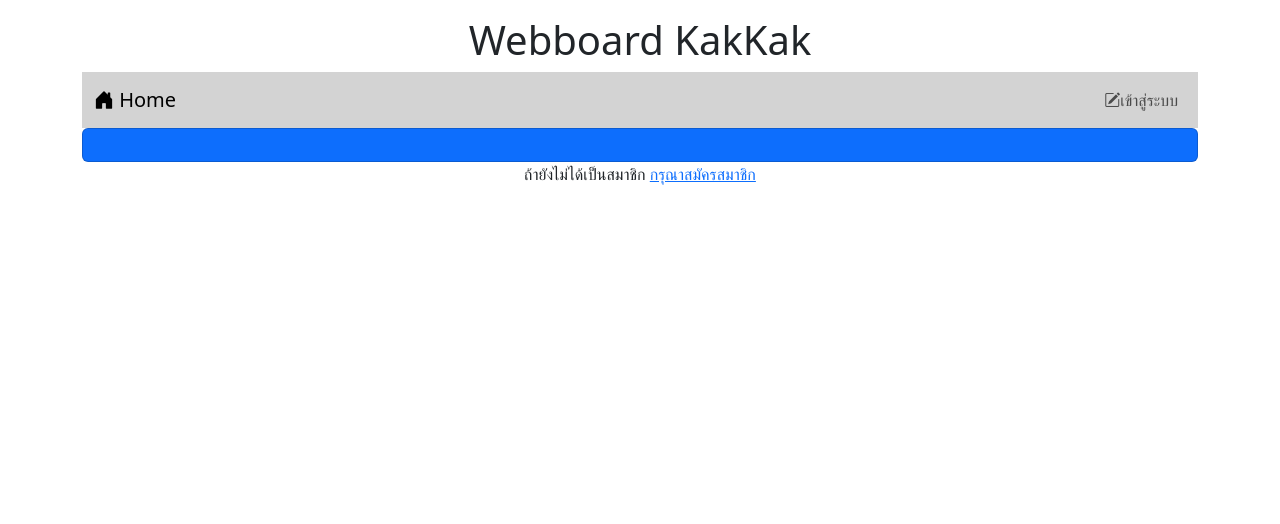
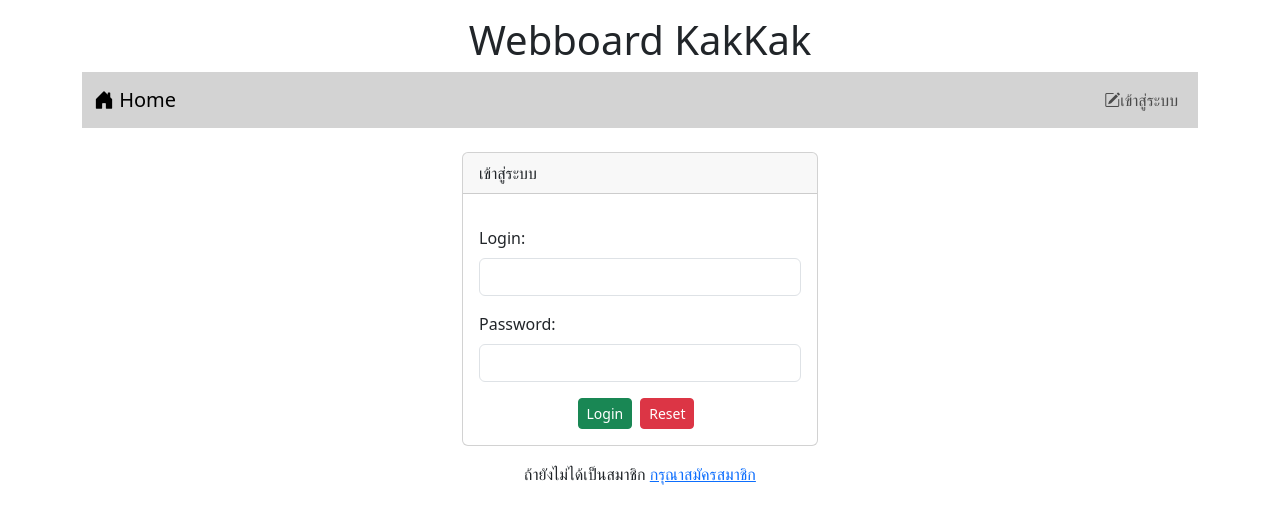
Before and after one commit to Chaiyapop4092/Webboard, a PHP site: page /login.php in a window 1280 px wide. Shown: the top 524 px of the page. Run offline with PHP 8.4, Linux system fonts and the light colour scheme.

Commit message:
nav.php, bootstrapped login

```diff
--- a/login.php
+++ b/login.php
@@ -20,44 +20,31 @@
         <H1 style="text-align: center;" class="mt-3">
             Webboard KakKak
         </H1>
-        <nav class="navbar navbar-expand-lg" style="background-color: #d3d3d3;">
-            <div class="container-fluid">
-                <a class="navbar-brand" href="index.php"><i class="bi bi-house-door-fill"></i> Home</a>
-                <ul class="navbar-nav">
-                    <?php
-                        if(!isset($_SESSION['id'])){
-                            echo "<a href='login.php' class=nav-link style='float: right;'><i class='bi bi-pencil-square'></i>เข้าสู่ระบบ</a>";
-                        }
-                        else{
-                            echo "<li class='nav-item dropdown'>
-                                    <a class='btn btn-outline-secondary btn-sm dropdown-toggle' href='#' role='button' data-bs-toggle='dropdown' aria-expanded='false'>
-                                        <i class='bi bi-person-lines-fill'></i> $_SESSION[username]&nbsp
-                                    </a>
-                                    <ul class='dropdown-menu'>
-                                        <li><a class='btn btn-sm dropdown-item' href='logout.php'>
-                                        <i class='bi bi-power'></i> ออกจากระบบ
-                                        </a></li>
-                                    </ul>
-                                </li>";
-                        }
-                    ?>
-                </ul>
-            </div>
-        </nav>
-        <div class="card bg-primary text-white">
-            <div class="card-body">
-                <!--<form action="verify.php" method="post">
-                    <table style="border: 2px solid black; width: 40%;" align="center">
-                        <tr><td colspan="2" style="background-color: #6cd2fe;"> เข้าสู่ระบบ <td></td></td></tr>
-                        <tr><td> Login </td><td><input type="text" name="login"></td></tr>
-                        <tr><td> Password </td><td><input type="password" name="pwd"></td></tr>
-                        <tr><td colspan="2" align="center"> <input type="submit" value="Login"> </td></td></td></tr>
-                    </table>
-                </form>-->
+        <?php include "nav.php" ?>
+        <div class="row" >
+            <div class="col-sm-8 col-md-6 col-lg-4 mx-auto">
+                <div class="card mt-4">
+                    <div class="card-header">เข้าสู่ระบบ</div>
+                    <div class="card-body">
+                        <form action="verify.php" method="post">
+                            <div class="form-group mt-3">
+                                <label for="login" class="form-label">Login:</label>
+                                <input type="text" name="login" class="form-control" id="login">
+                            </div>
+                            <div class="form-group mt-3">
+                                <label for="pwd" class="form-label">Password:</label>
+                                <input type="password" name="pwd" class="form-control" id="pwd">
+                            </div>
+                            <div class="mt-3 d-flex justify-content-center">
+                                <input type="submit" value="Login" class="btn btn-success btn-sm me-2">
+                                <input type="submit" value="Reset" class="btn btn-danger btn-sm me-2">
+                            </div>
+                        </form>
+                    </div>
+                </div>
             </div>
         </div>
-
-        <p align="center">
+        <p align="center" class="mt-3">
             ถ้ายังไม่ได้เป็นสมาชิก
             <a href="register.php">
                 กรุณาสมัครสมาชิก
--- /dev/null
+++ b/nav.php
@@ -0,0 +1,24 @@
+<nav class="navbar navbar-expand-lg" style="background-color: #d3d3d3;">
+    <div class="container-fluid">
+        <a class="navbar-brand" href="index.php"><i class="bi bi-house-door-fill"></i> Home</a>
+        <ul class="navbar-nav">
+            <?php
+                if(!isset($_SESSION['id'])){
+                    echo "<a href='login.php' class=nav-link style='float: right;'><i class='bi bi-pencil-square'></i>เข้าสู่ระบบ</a>";
+                }
+                else{
+                    echo "<li class='nav-item dropdown'>
+                            <a class='btn btn-outline-secondary btn-sm dropdown-toggle' href='#' role='button' data-bs-toggle='dropdown' aria-expanded='false'>
+                                <i class='bi bi-person-lines-fill'></i> $_SESSION[username]&nbsp
+                            </a>
+                            <ul class='dropdown-menu'>
+                                <li><a class='btn btn-sm dropdown-item' href='logout.php'>
+                                <i class='bi bi-power'></i> ออกจากระบบ
+                                </a></li>
+                            </ul>
+                        </li>";
+                }
+            ?>
+        </ul>
+    </div>
+</nav>
```
Also changed, not shown: index.php (+1 -24 lines).
